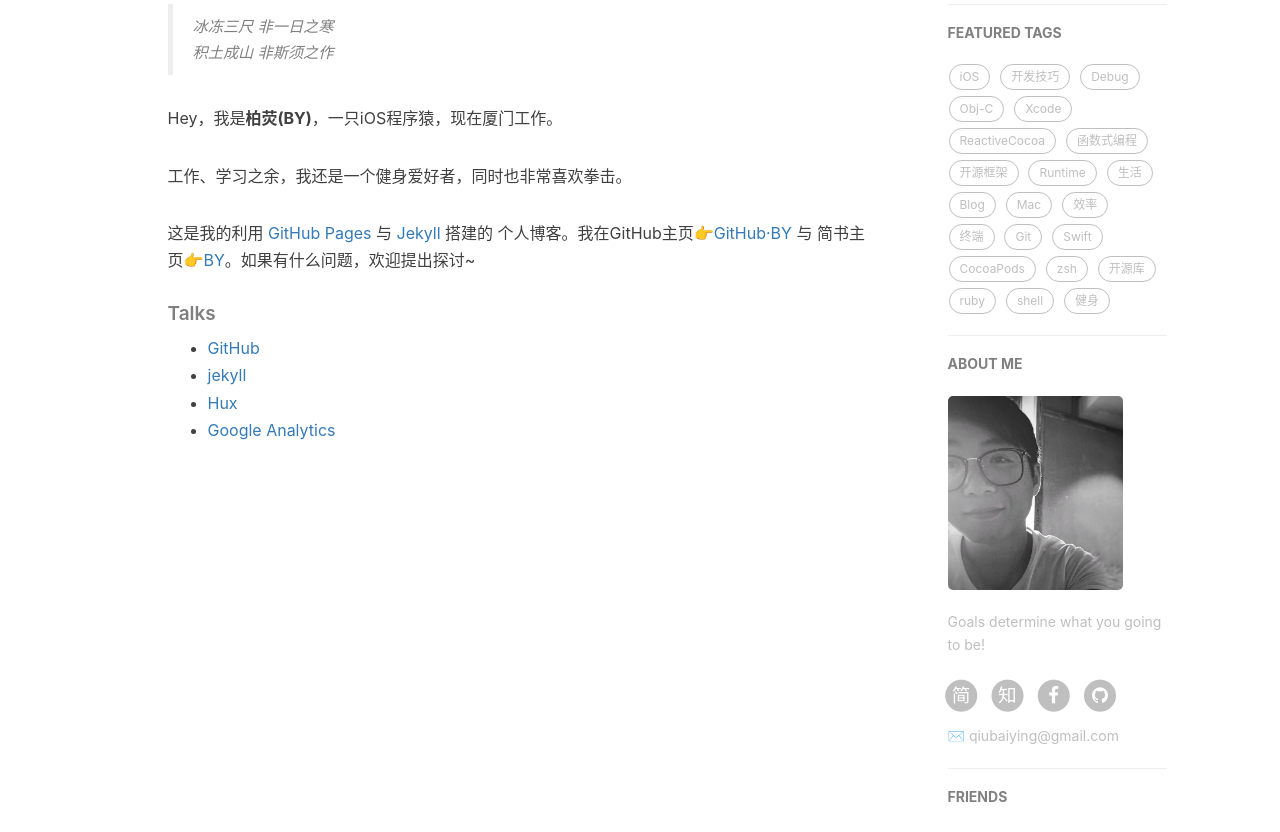
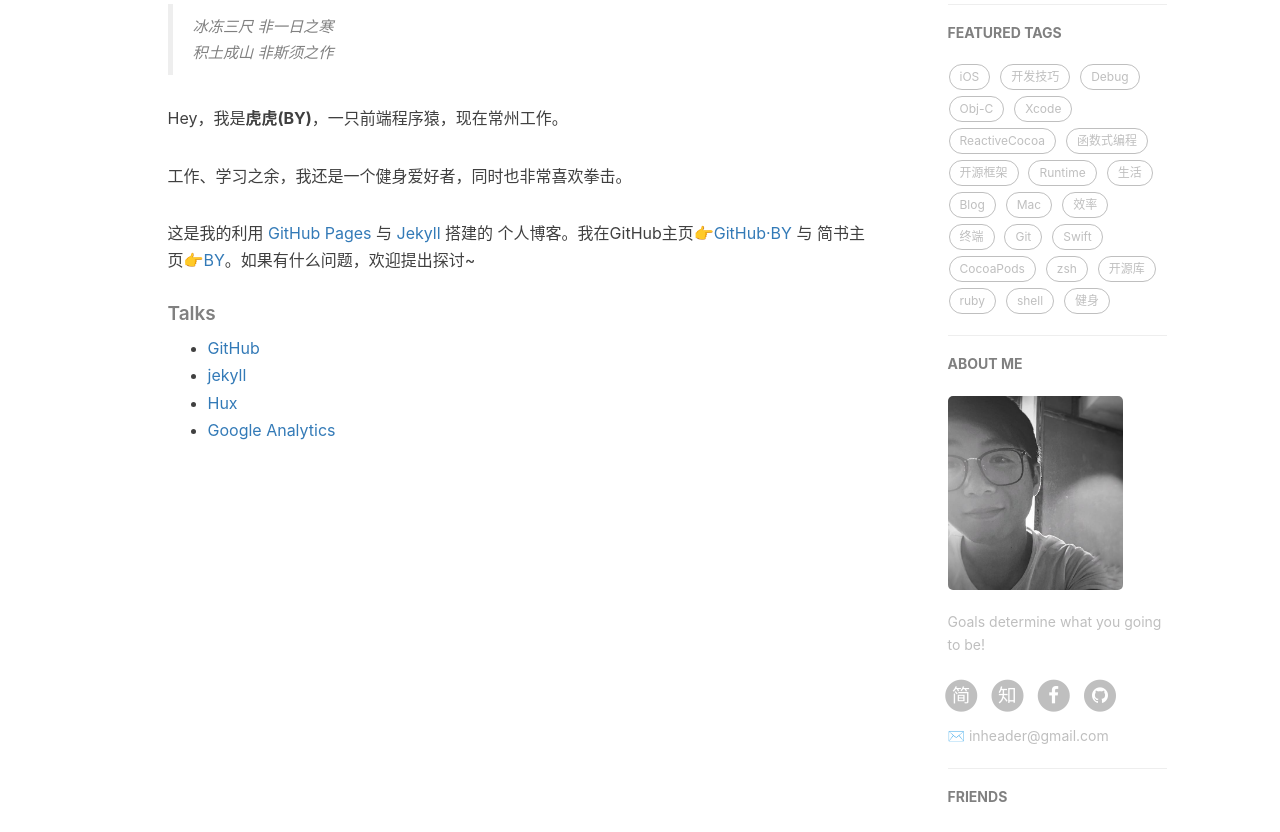
Before and after one commit to inheader/inheader.github.io, a Jekyll site: the page built from about.html, in a window 1280 px wide. Shown: the part 454-1286 px from the top of the page. Built offline with Jekyll 4.4.1, drawn with Linux system fonts in a browser that asks for light colours; nearby versions of some CDN libraries; comment, search, counter and statistics services are not loaded.

Commit message:
666
修改了配置

```diff
--- a/CNAME
+++ b/CNAME
@@ -1 +1 @@
-qiubaiying.top
+inheader.top
--- a/_config.yml
+++ b/_config.yml
@@ -1,13 +1,13 @@
 # Site settings
 title: BY Blog
-SEOTitle: 柏荧的博客 | BY Blog
+SEOTitle: 虎虎的博客 | BY Blog
 header-img: img/post-bg-desk.jpg
-email: qiubaiying@gmail.com
+email: inheader@gmail.com
 description: "Every failure is leading towards success."
-keyword: "BY, BY Blog, 柏荧的博客, qiubaiying, 邱柏荧, iOS, Apple, iPhone"
-url: "http://qiubaiying.github.io"          # your host, for absolute URL
+keyword: "BY, BY Blog, 虎虎的博客, inheader, iOS, Apple, iPhone"
+url: "http://inheader.github.io"          # your host, for absolute URL
 baseurl: ""      # for example, '/blog' if your blog hosted on 'host/blog'
-github_repo: "https://github.com/qiubaiying/qiubaiying.github.io.git" # you code repository
+github_repo: "https://github.com/inheader/inheader.github.io.git" # you code repository
 
 # Sidebar settings
 sidebar: true                           # whether or not using Sidebar.
@@ -18,12 +18,12 @@
 
 # SNS settings
 RSS: false
-# weibo_username:     qiubaiying
-zhihu_username:     qiubaiying
-github_username:    qiubaiying
-facebook_username:  baiying.qiu.7
-jianshu_username:   e71990ada2fd
-#twitter_username:   qiubaiying
+# weibo_username:     inheader
+zhihu_username:     inheader
+github_username:    inheader
+facebook_username:  inheader
+jianshu_username:   5aa65863ff9d
+#twitter_username:   inheader
 
 
 
@@ -57,16 +57,16 @@
 
 # 评论系统
 # Disqus（https://disqus.com/）
-# disqus_username: qiubaiying
+# disqus_username: inheader
 
 # Gitalk
 gitalk:
   enable: true    #是否开启Gitalk评论
   clientID: f2c84e7629bb1446c1a4                            #生成的clientID
   clientSecret: ca6d6139d1e1b8c43f8b2e19492ddcac8b322d0d    #生成的clientSecret
-  repo: qiubaiying.github.io    #仓库名称
-  owner: qiubaiying    #github用户名
-  admin: qiubaiying
+  repo: inheader.github.io    #仓库名称
+  owner: inheader    #github用户名
+  admin: inheader
   distractionFreeMode: true #是否启用类似FB的阴影遮罩
 
 
@@ -78,7 +78,7 @@
 
 # Google Analytics
 ga_track_id: 'UA-90855596-1'            # Format: UA-xxxxxx-xx
-ga_domain: qiubaiying.top               # 默认的是 auto, 这里我是自定义了的域名，你如果没有自己的域名，需要改成auto
+ga_domain: inheader.top               # 默认的是 auto, 这里我是自定义了的域名，你如果没有自己的域名，需要改成auto
 
 
 
@@ -100,10 +100,10 @@
 friends: [
     {
         title: "WY",
-        href: "http://zhengwuyang.com"
+        href: "https://twitter.com/inheader"
     },{
         title: "简书·BY",
-        href: "http://www.jianshu.com/u/e71990ada2fd"
+        href: "https://www.jianshu.com/u/5aa65863ff9d"
     },{
         title: "Apple",
         href: "https://apple.com"
--- a/_layouts/post.html
+++ b/_layouts/post.html
@@ -205,7 +205,7 @@
 <!-- anchor-js, Doc:http://bryanbraun.github.io/anchorjs/ -->
 <script>
     async("//cdnjs.cloudflare.com/ajax/libs/anchor-js/1.1.1/anchor.min.js",function(){
-        // BY Fix:去除标题前的‘#’ issues:<https://github.com/qiubaiying/qiubaiying.github.io/issues/137>
+        // BY Fix:去除标题前的‘#’ issues:<https://github.com/inheader/inheader.github.io/issues/137>
         // anchors.options = {
         //   visible: 'always',
         //   placement: 'right',
--- a/about.html
+++ b/about.html
@@ -18,11 +18,11 @@
     <blockquote><p>冰冻三尺 非一日之寒<br>
     积土成山 非斯须之作</p></blockquote>
 
-    <p>Hey，我是<strong>柏荧(BY)</strong>，一只iOS程序猿，现在厦门工作。</p>
+    <p>Hey，我是<strong>虎虎(BY)</strong>，一只前端程序猿，现在常州工作。</p>
 
     <p>工作、学习之余，我还是一个健身爱好者，同时也非常喜欢拳击。</p>
 
-    <p>这是我的利用 <a href="https://pages.github.com/">GitHub Pages</a> 与 <a href="http://jekyll.com.cn/">Jekyll</a> 搭建的 个人博客。我在GitHub主页<a href="https://github.com/qiubaiying">👉GitHub·BY</a> 与 简书主页<a href="https://http://www.jianshu.com/u/e71990ada2fd">👉BY</a>。如果有什么问题，欢迎提出探讨~</p>
+    <p>这是我的利用 <a href="https://pages.github.com/">GitHub Pages</a> 与 <a href="http://jekyll.com.cn/">Jekyll</a> 搭建的 个人博客。我在GitHub主页<a href="https://github.com/inheader">👉GitHub·BY</a> 与 简书主页<a href="https://www.jianshu.com/u/5aa65863ff9d">👉BY</a>。如果有什么问题，欢迎提出探讨~</p>
 
     <p></p>
 
@@ -43,7 +43,7 @@
 
     <p>Hi, I am <strong>Baiying Qiu</strong>，you can call me <strong>BY</strong>. I am an iOS software engineer and currently working in Xiamen</p>
 
-    <p>This is my personal blog, through making Github Pages and Jekyll.My GitHub  👉 <a href="http://github.com/qiubaiying">Github·BY</a>.</p>
+    <p>This is my personal blog, through making Github Pages and Jekyll.My GitHub  👉 <a href="http://github.com/inheader">Github·BY</a>.</p>
 
     <p>I am a sports enthusiast, I like fitness, running and boxing.</p>
 
@@ -53,7 +53,7 @@
     <li><a href="https://github.com">GitHub</a></li>
     <li><a href="http://jekyll.com.cn/">jekyll</a></li>
     <li><a href="https://pages.github.com/">GitHub Pages</a></li>
-    <li><a href="https://qiubaiying.github.io">BY</a></li>
+    <li><a href="https://inheader.github.io">BY</a></li>
     </ul>
 </div> -->
 
```
Also changed, not shown: _posts/2016-01-06-ReactiveCocoa-进阶.md (+2 -2 lines), package.json (+4 -4 lines).
